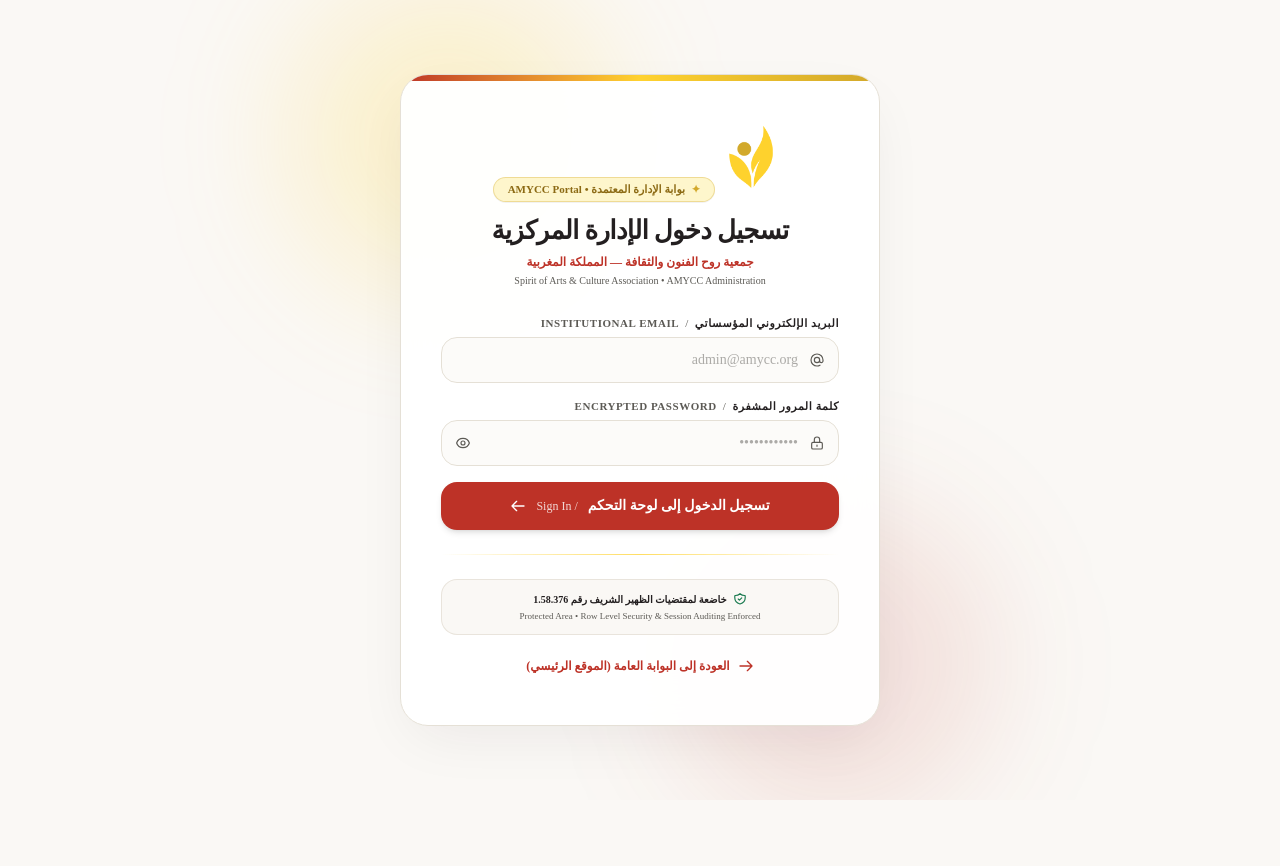
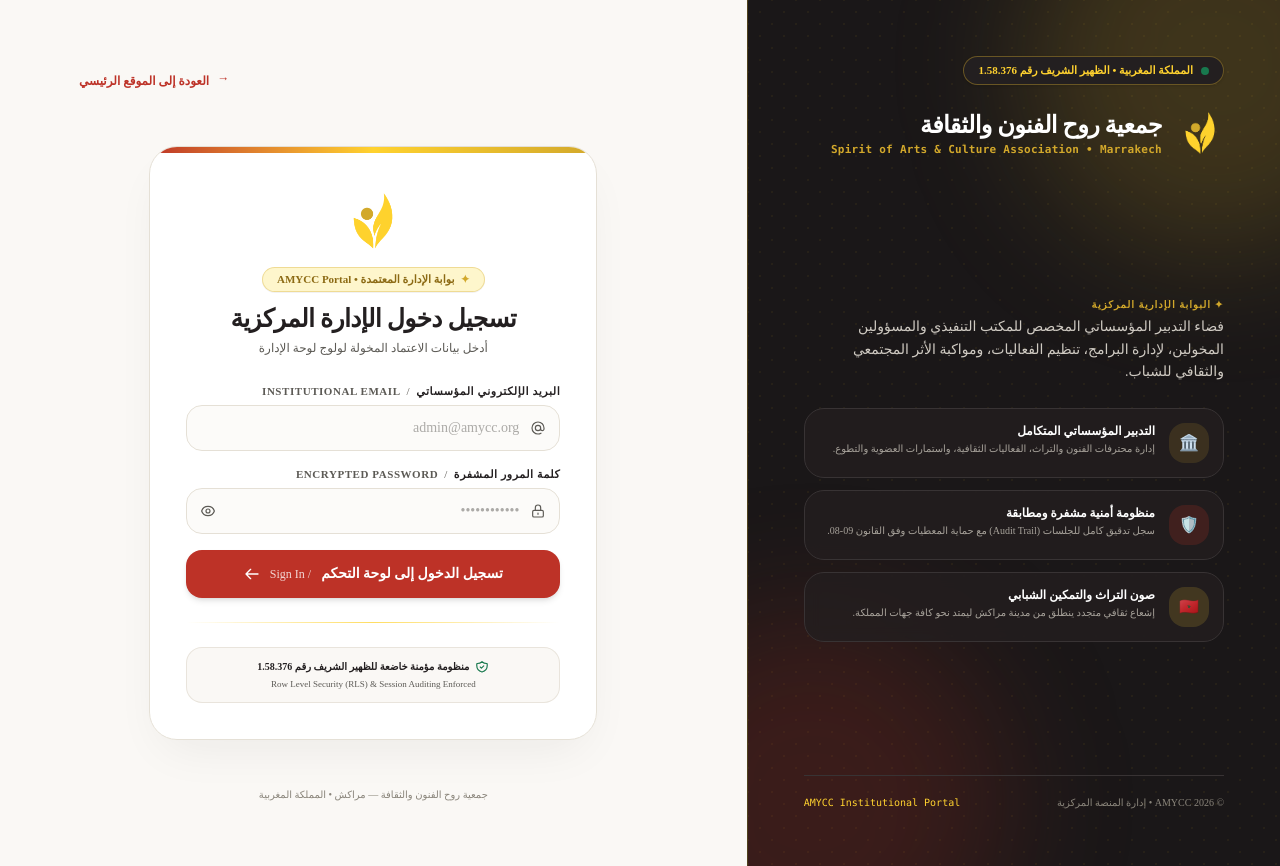
Before and after one commit to marouanebenaissa/amycc, a Next.js app: page /admin/login in a window 1280 px wide. Before the commit the page ends 800 px from the top, so only its background shows below. Built offline with nearby package versions, Linux system fonts and the light colour scheme; no server answers.

Commit message:
feat(admin): implement full-bleed split-screen institutional layout for admin login

```diff
--- a/src/app/admin/layout.tsx
+++ b/src/app/admin/layout.tsx
@@ -52,7 +52,7 @@ export default async function AdminLayout({
             {children}
           </AdminLayoutClient>
         ) : (
-          <main className="min-h-screen w-full flex items-center justify-center p-4 sm:p-6 bg-[#FAF8F5] relative overflow-hidden">
+          <main className="min-h-screen w-full bg-[#FAF8F5]">
             {children}
           </main>
         )}
--- a/src/app/admin/login/page.tsx
+++ b/src/app/admin/login/page.tsx
@@ -18,66 +18,216 @@ export default async function AdminLoginPage(props: {
   }
 
   return (
-    <div className="relative w-full max-w-lg mx-auto my-8 sm:my-12 px-4 z-10">
-      {/* Decorative Moroccan Atmospheric Lighting */}
+    <div className="min-h-screen w-full flex flex-col lg:flex-row bg-[#FAF8F5] text-[#231f20] selection:bg-[#ffd22f]/30">
+      {/* ============================================================
+          LEFT COLUMN: MOROCCAN INSTITUTIONAL SHOWCASE (DESKTOP)
+          Fills screen width, elevates brand prestige, eliminates void
+          ============================================================ */}
+      <div className="hidden lg:flex lg:w-1/2 xl:w-5/12 bg-[#181516] text-white relative overflow-hidden flex-col justify-between p-10 xl:p-14 border-e border-[#d2a82b]/30 shrink-0">
+        {/* Moroccan Geometric Star Background */}
         <div
-        className="absolute -top-24 -end-24 w-80 h-80 bg-[#ffd22f]/20 rounded-full blur-3xl pointer-events-none -z-10"
+          className="absolute inset-0 moroccan-pattern opacity-35 pointer-events-none"
+          aria-hidden="true"
+        />
+
+        {/* Ambient Warm Architectural Lighting */}
+        <div
+          className="absolute -top-32 -start-32 w-96 h-96 bg-[#d2a82b]/20 rounded-full blur-3xl pointer-events-none"
           aria-hidden="true"
         />
         <div
-        className="absolute -bottom-24 -start-24 w-80 h-80 bg-[#bd3227]/12 rounded-full blur-3xl pointer-events-none -z-10"
+          className="absolute -bottom-32 -end-32 w-96 h-96 bg-[#bd3227]/20 rounded-full blur-3xl pointer-events-none"
           aria-hidden="true"
         />
 
-      {/* Main Luxury Institutional Card */}
-      <div className="bg-white/95 backdrop-blur-xl rounded-[28px] sm:rounded-3xl border border-[#e5e0d6] shadow-[0_20px_60px_-15px_rgba(35,31,32,0.08)] overflow-hidden">
-        {/* Moroccan Signature Tricolor Trim */}
+        {/* 1. Top Section: Legal Framework & Seal Header */}
+        <div className="relative z-10 space-y-4">
+          <div className="inline-flex items-center gap-2 px-3.5 py-1.5 rounded-full bg-[#231f20] border border-[#d2a82b]/40 text-2xs font-bold text-[#ffd22f] shadow-sm">
+            <span className="w-2 h-2 rounded-full bg-[#18794E] animate-pulse" />
+            <span>المملكة المغربية • الظهير الشريف رقم 1.58.376</span>
+          </div>
+
+          <div className="pt-2 flex items-center gap-3.5">
+            <div className="relative shrink-0">
+              <Image
+                src="/logo.png"
+                alt="AMYCC Logo"
+                width={52}
+                height={52}
+                className="object-contain w-12 h-12"
+                priority
+              />
+            </div>
+            <div>
+              <h2 className="text-xl xl:text-2xl font-black text-white tracking-tight leading-snug">
+                جمعية روح الفنون والثقافة
+              </h2>
+              <p className="text-2xs font-bold text-[#d2a82b] font-mono tracking-wide">
+                Spirit of Arts & Culture Association • Marrakech
+              </p>
+            </div>
+          </div>
+        </div>
+
+        {/* 2. Middle Section: Institutional Pillars & Purpose */}
+        <div className="relative z-10 space-y-6 my-auto py-8">
+          <div className="space-y-2">
+            <span className="text-3xs uppercase tracking-widest text-[#d2a82b] font-bold">
+              ✦ البوابة الإدارية المركزية
+            </span>
+            <p className="text-xs xl:text-sm text-[#cfcac2] leading-relaxed font-medium">
+              فضاء التدبير المؤسساتي المخصص للمكتب التنفيذي والمسؤولين المخولين، لإدارة البرامج، تنظيم الفعاليات، ومواكبة الأثر المجتمعي والثقافي للشباب.
+            </p>
+          </div>
+
+          {/* Three Feature Highlight Cards */}
+          <div className="space-y-3">
+            {/* Pillar 1 */}
+            <div className="flex items-start gap-3.5 p-3.5 rounded-2xl bg-[#231f20]/80 border border-[#383334] backdrop-blur-sm">
+              <div className="w-10 h-10 rounded-xl bg-[#d2a82b]/15 text-[#ffd22f] flex items-center justify-center shrink-0 text-base">
+                🏛️
+              </div>
+              <div className="space-y-0.5">
+                <h3 className="text-xs font-bold text-white">
+                  التدبير المؤسساتي المتكامل
+                </h3>
+                <p className="text-3xs text-[#a8a39b] leading-normal">
+                  إدارة محترفات الفنون والتراث، الفعاليات الثقافية، واستمارات العضوية والتطوع.
+                </p>
+              </div>
+            </div>
+
+            {/* Pillar 2 */}
+            <div className="flex items-start gap-3.5 p-3.5 rounded-2xl bg-[#231f20]/80 border border-[#383334] backdrop-blur-sm">
+              <div className="w-10 h-10 rounded-xl bg-[#bd3227]/20 text-[#fde8e7] flex items-center justify-center shrink-0 text-base">
+                🛡️
+              </div>
+              <div className="space-y-0.5">
+                <h3 className="text-xs font-bold text-white">
+                  منظومة أمنية مشفرة ومطابقة
+                </h3>
+                <p className="text-3xs text-[#a8a39b] leading-normal">
+                  سجل تدقيق كامل للجلسات (Audit Trail) مع حماية المعطيات وفق القانون 09-08.
+                </p>
+              </div>
+            </div>
+
+            {/* Pillar 3 */}
+            <div className="flex items-start gap-3.5 p-3.5 rounded-2xl bg-[#231f20]/80 border border-[#383334] backdrop-blur-sm">
+              <div className="w-10 h-10 rounded-xl bg-[#ffd22f]/15 text-[#ffd22f] flex items-center justify-center shrink-0 text-base">
+                🇲🇦
+              </div>
+              <div className="space-y-0.5">
+                <h3 className="text-xs font-bold text-white">
+                  صون التراث والتمكين الشبابي
+                </h3>
+                <p className="text-3xs text-[#a8a39b] leading-normal">
+                  إشعاع ثقافي متجدد ينطلق من مدينة مراكش ليمتد نحو كافة جهات المملكة.
+                </p>
+              </div>
+            </div>
+          </div>
+        </div>
+
+        {/* 3. Bottom Section: Compliance & Engine Tag */}
+        <div className="relative z-10 pt-5 border-t border-[#383334] flex items-center justify-between text-3xs text-[#8a857b]">
+          <span>© 2026 AMYCC • إدارة المنصة المركزية</span>
+          <span className="font-mono text-[#ffd22f]">AMYCC Institutional Portal</span>
+        </div>
+      </div>
+
+      {/* ============================================================
+          RIGHT COLUMN: AUTHENTICATION FORM & DIRECT ENTRY
+          Responsive, elegant, fills viewport height and width
+          ============================================================ */}
+      <div className="w-full lg:w-1/2 xl:w-7/12 min-h-screen flex flex-col justify-between p-6 sm:p-10 lg:p-12 xl:p-16 relative overflow-y-auto">
+        {/* Decorative Atmospheric Glows for Form Area */}
+        <div
+          className="absolute top-1/4 -end-20 w-80 h-80 bg-[#ffd22f]/15 rounded-full blur-3xl pointer-events-none -z-10"
+          aria-hidden="true"
+        />
+        <div
+          className="absolute bottom-10 start-10 w-80 h-80 bg-[#bd3227]/10 rounded-full blur-3xl pointer-events-none -z-10"
+          aria-hidden="true"
+        />
+
+        {/* Top Header Row with Return to Site Navigation */}
+        <div className="flex items-center justify-between w-full pb-4">
+          {/* Mobile Association Brand (visible on mobile/tablet) */}
+          <div className="lg:hidden flex items-center gap-2.5">
+            <Image
+              src="/logo.png"
+              alt="AMYCC Logo"
+              width={36}
+              height={36}
+              className="object-contain w-8 h-8"
+              priority
+            />
+            <span className="text-xs font-black text-[#231f20]">
+              جمعية روح الفنون والثقافة
+            </span>
+          </div>
+
+          {/* Back to Public Portal Link */}
+          <Link
+            href="/ar"
+            className="inline-flex items-center gap-2 text-xs font-bold text-[#bd3227] hover:text-[#a3261c] px-3.5 py-2 rounded-xl hover:bg-white border border-transparent hover:border-[#e5e0d6] transition-all ms-auto group"
+          >
+            <span className="rtl:rotate-180 transition-transform group-hover:-translate-x-1 rtl:group-hover:translate-x-1">
+              ←
+            </span>
+            <span>العودة إلى الموقع الرئيسي</span>
+          </Link>
+        </div>
+
+        {/* Central Authentication Card */}
+        <div className="w-full max-w-md mx-auto my-auto py-6 sm:py-8">
+          <div className="bg-white/95 backdrop-blur-xl rounded-[28px] sm:rounded-3xl border border-[#e5e0d6] shadow-[0_20px_50px_-15px_rgba(35,31,32,0.07)] overflow-hidden">
+            {/* Moroccan Signature Tricolor Ribbon */}
             <div
               className="h-1.5 w-full bg-gradient-to-r from-[#bd3227] via-[#ffd22f] to-[#d2a82b]"
               aria-hidden="true"
             />
 
-        <div className="p-6 sm:p-10">
-          {/* Official Emblem & Institutional Typography */}
+            <div className="p-6 sm:p-9">
+              {/* Card Header & Standalone Logo */}
               <div className="text-center mb-7">
-            {/* Seal Emblem — Standalone Logo */}
-            <div className="relative inline-flex items-center justify-center mb-3.5">
+                {/* Standalone Logo — No Frame or Box */}
+                <div className="relative inline-flex items-center justify-center mb-3">
                   <Image
                     src="/logo.png"
                     alt="AMYCC Logo"
-                width={70}
-                height={70}
-                className="object-contain w-16 h-16 sm:w-18 sm:h-18 transition-transform duration-300 hover:scale-105"
+                    width={64}
+                    height={64}
+                    className="object-contain w-14 h-14 sm:w-16 sm:h-16 transition-transform duration-300 hover:scale-105"
                     priority
                   />
                 </div>
 
                 {/* Institutional Pill Badge */}
-            <div className="inline-flex items-center gap-1.5 px-3.5 py-1 rounded-full bg-[#FEF6CC] text-[#8C6A14] border border-[#d2a82b]/35 text-2xs font-bold mb-3 shadow-2xs">
+                <div>
+                  <span className="inline-flex items-center gap-1.5 px-3.5 py-1 rounded-full bg-[#FEF6CC] text-[#8C6A14] border border-[#d2a82b]/35 text-2xs font-bold mb-2.5 shadow-2xs">
                     <span className="text-[#d2a82b]">✦</span>
                     <span>بوابة الإدارة المعتمدة • AMYCC Portal</span>
+                  </span>
                 </div>
 
                 {/* Primary Headings */}
-            <h1 className="text-2xl sm:text-[26px] font-black text-[#231f20] tracking-tight">
+                <h1 className="text-2xl sm:text-[25px] font-black text-[#231f20] tracking-tight">
                   تسجيل دخول الإدارة المركزية
                 </h1>
-            <p className="text-xs font-extrabold text-[#bd3227] mt-1.5">
-              جمعية روح الفنون والثقافة — المملكة المغربية
-            </p>
-            <p className="text-3xs text-[#5C5A55] mt-1 font-medium">
-              Spirit of Arts & Culture Association • AMYCC Administration
+                <p className="text-xs text-[#5C5A55] mt-1 font-medium">
+                  أدخل بيانات الاعتماد المخولة لولوج لوحة الإدارة
                 </p>
               </div>
 
-          {/* Interactive Login Form (Client Component with password toggle & pending state) */}
+              {/* Interactive Form Component */}
               <AdminLoginForm initialError={searchParams.error} />
 
-          {/* Subtle Moroccan Hairline */}
+              {/* Hairline Divider */}
               <div className="gold-hairline my-6 opacity-75" aria-hidden="true" />
 
-          {/* Security & Statutory Credentials */}
-          <div className="space-y-3">
+              {/* Statutory Credentials & Security Notice */}
               <div className="rounded-xl bg-[#FAF8F5] p-3 border border-[#e5e0d6]/80 text-center space-y-1">
                 <div className="flex items-center justify-center gap-1.5 text-3xs font-bold text-[#231f20]">
                   <svg
@@ -94,35 +244,19 @@ export default async function AdminLoginPage(props: {
                       d="M9 12l2 2 4-4m5.618-4.016A11.955 11.955 0 0112 2.944a11.955 11.955 0 01-8.618 3.04A12.02 12.02 0 003 9c0 5.591 3.824 10.29 9 11.622 5.176-1.332 9-6.03 9-11.622 0-1.042-.133-2.052-.382-3.016z"
                     />
                   </svg>
-                <span>خاضعة لمقتضيات الظهير الشريف رقم 1.58.376</span>
+                  <span>منظومة مؤمنة خاضعة للظهير الشريف رقم 1.58.376</span>
                 </div>
                 <p className="text-4xs text-[#5C5A55] font-medium">
-                Protected Area • Row Level Security & Session Auditing Enforced
+                  Row Level Security (RLS) & Session Auditing Enforced
                 </p>
               </div>
+            </div>
+          </div>
+        </div>
 
-            {/* Back to Website Navigation */}
-            <Link
-              href="/ar"
-              className="inline-flex items-center justify-center gap-2 text-xs font-bold text-[#bd3227] hover:text-[#a3261c] hover:bg-[#FAF8F5] py-2.5 px-4 rounded-xl transition-all w-full border border-transparent hover:border-[#e5e0d6] group"
-            >
-              <svg
-                className="w-4 h-4 rtl:rotate-180 transition-transform group-hover:-translate-x-1 rtl:group-hover:translate-x-1"
-                fill="none"
-                viewBox="0 0 24 24"
-                stroke="currentColor"
-                aria-hidden="true"
-              >
-                <path
-                  strokeLinecap="round"
-                  strokeLinejoin="round"
-                  strokeWidth={2}
-                  d="M10 19l-7-7m0 0l7-7m-7 7h18"
-                />
-              </svg>
-              <span>العودة إلى البوابة العامة (الموقع الرئيسي)</span>
-            </Link>
-          </div>
+        {/* Bottom Footer Row */}
+        <div className="text-center pt-4 text-3xs text-[#8a857b]">
+          <span>جمعية روح الفنون والثقافة — مراكش • المملكة المغربية</span>
         </div>
       </div>
     </div>
```
Lines whose indentation alone changed are shown as unchanged.
